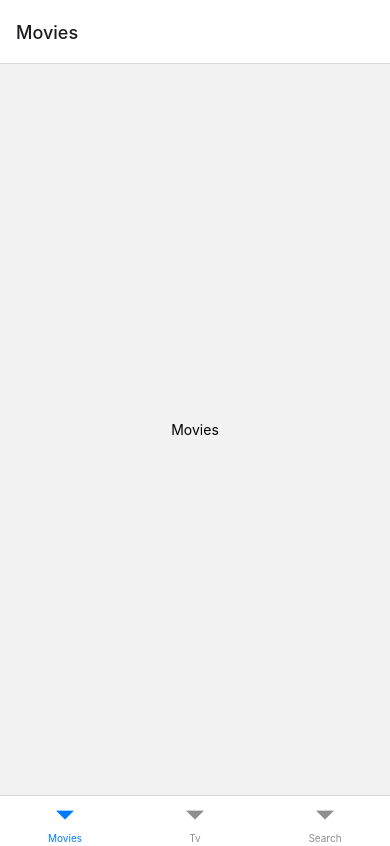
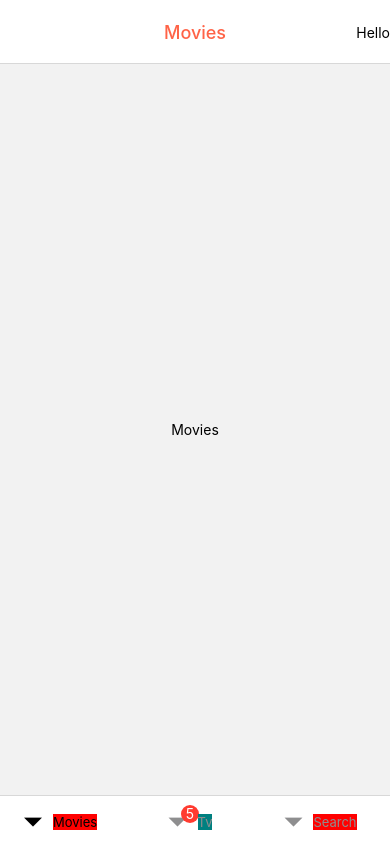
Before and after one commit to eunjeong-97/react-native-masterclass, a React Native app: screen / in a window 390 px wide. Built offline with nearby package versions, Linux system fonts and the light colour scheme.

Commit message:
2.6 configuring the navigation: tabNavigator에서 screenOptions vs options

```diff
--- a/src/navigation/Tabs.js
+++ b/src/navigation/Tabs.js
@@ -1,20 +1,33 @@
 import { createBottomTabNavigator } from "@react-navigation/bottom-tabs";
+import { View, Text } from 'react-native';
 
 import Movies from '../screen/Movies'
 import Tv from '../screen/Tv'
 import Search from '../screen/Search'
 
+// react navigation은 기본적으로 리액트컴포넌트로서 props, 설정 object에 기초하고 있다
 
 const Tab = createBottomTabNavigator();
 
 const Tabs = () => {
     return (
-        <Tab.Navigator>
+        // 처음으로 보여주는 화면을 Movies로 설정
+        // screenOPtions prop을 Tab.navigator 안에서 사용해야 한다
+        // 만약 아이콘의 색상을 변경하려고 하면 Tab.navigator 안에서 screenOptions을 사용해서 모든 tabs의 색상을 변경하면된다
+        // 만약 모든 탭의 스타일을 변경하고 싶은게 아니라 메뉴별로 다르게 설정하고 싶다면 각 screen에 options prop을 사용하면 된다
+        // 그래서 screensOprions은 모든 screen에 대한 옵션이고 options은 각 screen에 대한 것이다
+        // https://reactnavigation.org/docs/bottom-tab-navigator 공식문서 참고해서 활용해봄
+        // headerRight는 React Element를 리턴하는 함수인데 리턴되는 요소는 header 우측에 배치될 것이다 (아이콘을 설정해도 괜찮을것같다)
+        <Tab.Navigator initialRouteName="Movies" screenOptions={{ tabBarLabelStyle: { backgroundColor: 'red' }, tabBarLabelPosition: 'beside-icon', tabBarActiveTintColor: 'black', headerTitleStyle: { color: 'tomato' }, headerTitleAlign: 'center', headerRight: () => <View><Text>Hello</Text></View> }}>
             <Tab.Screen name='Movies' component={Movies} />
-            <Tab.Screen name='Tv' component={Tv} />
+            {/* tabBarBadge은 빨간색벳지 안에 적힐 문구 설정가능 */}
+            <Tab.Screen name='Tv' component={Tv} options={{ tabBarLabelStyle: { backgroundColor: 'teal' }, tabBarBadge: 5 }} />
             <Tab.Screen name='Search' component={Search} />
         </Tab.Navigator>
     )
 }
 
 export default Tabs;
+
+// screenOptions은 navigator 말 그대로 모든 screen에 적용할 설정이다
+// options은 navigator의 단 하나의 화면에 적용할 설정이다
```
Also changed, not shown: App.js (+0 -7 lines).
